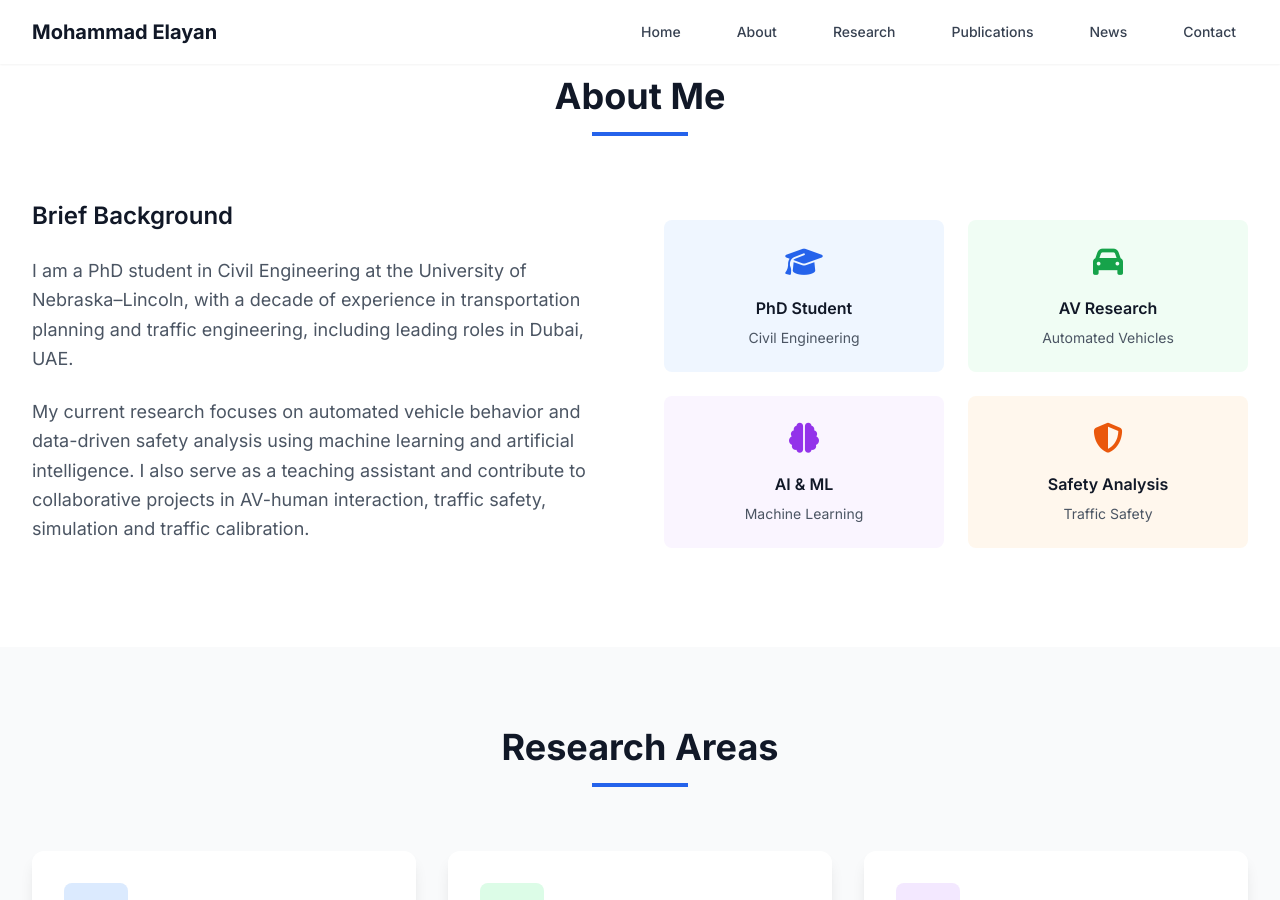
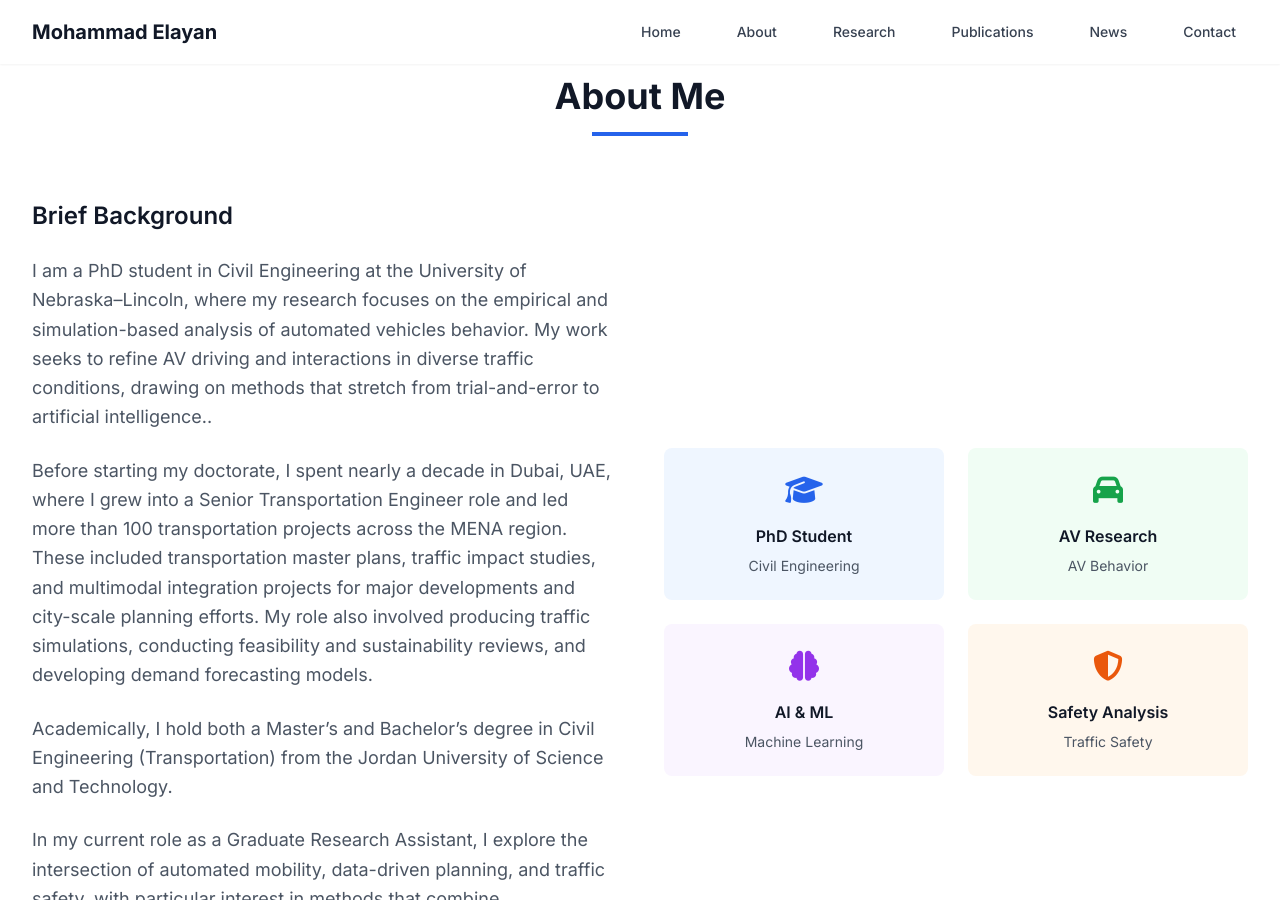
Before and after one commit to mselayan/mselayan.github.io, a Jekyll site: the page index.html, which Jekyll copies as it is, in a window 1280 px wide and 900 px high, scrolled down 904 px. Built offline with Jekyll 4.4.1, drawn with Linux system fonts in a browser that asks for light colours; nearby versions of some CDN libraries; some of the changed text lies outside the part shown.

Commit message:
Update index.html

```diff
--- a/index.html
+++ b/index.html
@@ -124,10 +124,16 @@
                 <div>
                     <h3 class="text-2xl font-semibold text-gray-900 mb-6">Brief Background</h3>
                     <p class="text-lg text-gray-600 leading-relaxed mb-6">
-                        I am a PhD student in Civil Engineering at the University of Nebraska–Lincoln, with a decade of experience in transportation planning and traffic engineering, including leading roles in Dubai, UAE.
+                        I am a PhD student in Civil Engineering at the University of Nebraska–Lincoln, where my research focuses on the empirical and simulation-based analysis of automated vehicles behavior. My work seeks to refine AV driving and interactions in diverse traffic conditions, drawing on methods that stretch from trial-and-error to artificial intelligence..
                     </p>
                     <p class="text-lg text-gray-600 leading-relaxed mb-6">
-                        My current research focuses on automated vehicle behavior and data-driven safety analysis using machine learning and artificial intelligence. I also serve as a teaching assistant and contribute to collaborative projects in AV-human interaction, traffic safety, simulation and traffic calibration.
+                        Before starting my doctorate, I spent nearly a decade in Dubai, UAE, where I grew into a Senior Transportation Engineer role and led more than 100 transportation projects across the MENA region. These included transportation master plans, traffic impact studies, and multimodal integration projects for major developments and city-scale planning efforts. My role also involved producing traffic simulations, conducting feasibility and sustainability reviews, and developing demand forecasting models.
+                    </p>
+                    <p class="text-lg text-gray-600 leading-relaxed mb-6">
+                        Academically, I hold both a Master’s and Bachelor’s degree in Civil Engineering (Transportation) from the Jordan University of Science and Technology.
+                    </p>
+                    <p class="text-lg text-gray-600 leading-relaxed mb-6">
+                        In my current role as a Graduate Research Assistant, I explore the intersection of automated mobility, data-driven planning, and traffic safety, with particular interest in methods that combine spatiotemporal data, simulation tools, and machine learning and artificial intelligence frameworks to support more intelligent and adaptive transportation systems.
                     </p>
                 </div>
                 <div class="grid grid-cols-2 gap-6">
@@ -139,7 +145,7 @@
                     <div class="bg-green-50 p-6 rounded-lg text-center card-hover">
                         <i class="fas fa-car text-3xl text-green-600 mb-4"></i>
                         <h4 class="font-semibold text-gray-900 mb-2">AV Research</h4>
-                        <p class="text-gray-600 text-sm">Automated Vehicles</p>
+                        <p class="text-gray-600 text-sm">AV Behavior</p>
                     </div>
                     <div class="bg-purple-50 p-6 rounded-lg text-center card-hover">
                         <i class="fas fa-brain text-3xl text-purple-600 mb-4"></i>
```
